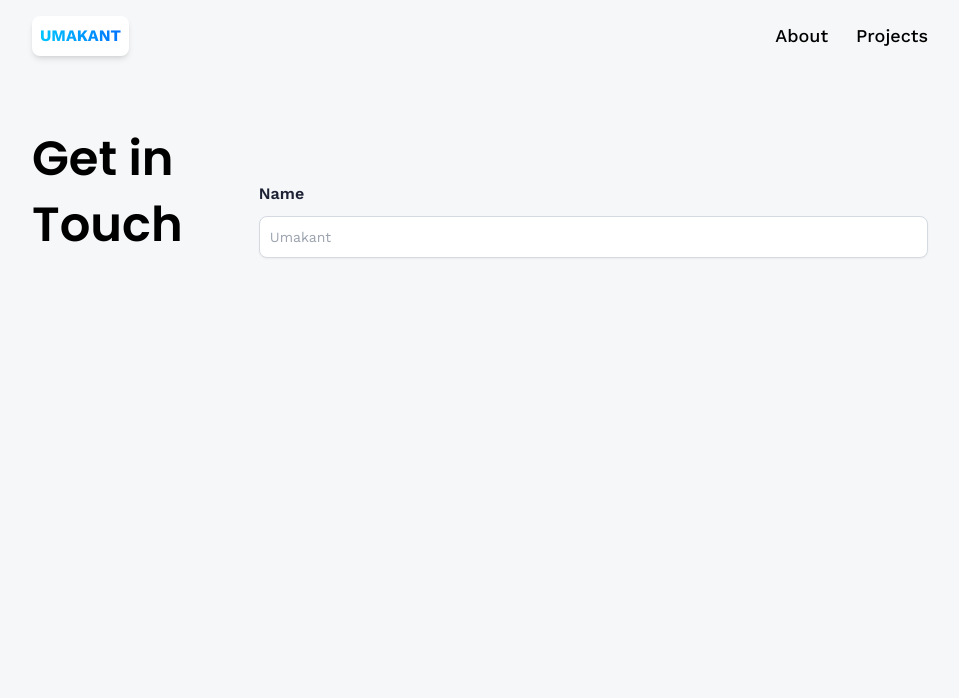
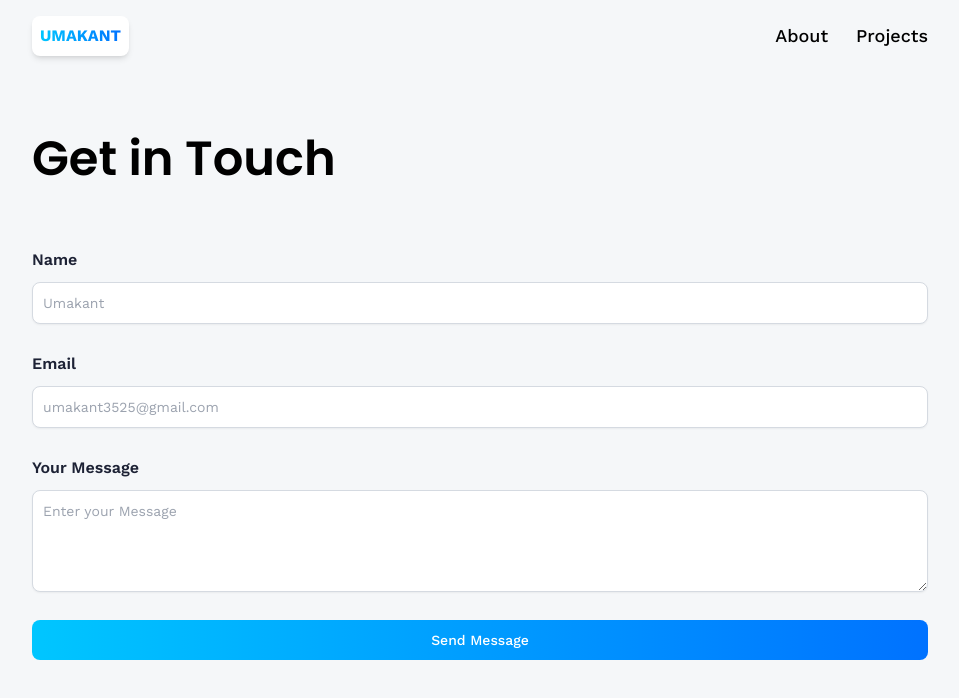
Before and after one commit to umakant3525/3JS_PORTFOLIO, a React (Vite) app: page /contact in a window 1280 px wide. Shown: the top 698 px of the page, without its empty margins (160-1119 px from the left). Built offline with nearby package versions, Linux system fonts and the light colour scheme; no server answers.

Commit message:
done with emailjs itegration with mail id after long trail

```diff
--- a/package.json
+++ b/package.json
@@ -10,6 +10,7 @@
     "preview": "vite preview"
   },
   "dependencies": {
+    "@emailjs/browser": "^4.1.0",
     "@react-spring/three": "^9.7.3",
     "@react-three/drei": "^9.97.5",
     "@react-three/fiber": "^8.15.16",
--- a/src/pages/Contact.jsx
+++ b/src/pages/Contact.jsx
@@ -1,34 +1,119 @@
-import React, { useState } from "react";
+import React, { useRef, useState } from "react";
+import emailjs from "@emailjs/browser";
 
 const Contact = () => {
+  const formRef = useRef(null);
   const [form, setForm] = useState({
     name: "",
     email: "",
     message: "",
   });
 
-  const handleChange = () => {
-    console.log("Form fill");
+  const [isLoading, setIsLoading] = useState(false);
+
+  const handleChange = (e) => {
+    setForm({ ...form, [e.target.name]: e.target.value });
   };
 
- const handelFocus = () =>{
+  const handleSubmit = (e) => {
+    e.preventDefault();
+    setIsLoading(true);
 
- }
- const handelBlur = () =>{
+    console.log(import.meta.env.VITE_APP_EMAILJS_SERVICE_ID);
+    console.log(import.meta.env.VITE_APP_EMAILJS_TEMPLATE_ID);
+    console.log(import.meta.env.VITE_APP_EMAILJS_PUBLIC_KEY);
+    emailjs
+      .send(
+        import.meta.env.VITE_APP_EMAILJS_SERVICE_ID,
+        import.meta.env.VITE_APP_EMAILJS_TEMPLATE_ID,
+        {
+          from_name: form.name,
+          to_name: "Umakant",
+          to_email: form.email,
+          message: form.message,
+        },
+        import.meta.env.VITE_APP_EMAILJS_PUBLIC_KEY
+      )
+      .then(() => {
+        setIsLoading(false);
+        //To do success message
+        // to hide an alert
+        setForm({ name: "", email: "", message: "" });
+      })
+      .catch((error) => {
+        setIsLoading(false);
+        console.log(error);
+        // to show error message n alert
+      });
+  };
 
- }
-
+  const handleFocus = () => {};
+  const handleBlur = () => {};
 
   return (
     <section className="relative flex lg:flex-row flex-col max-container ">
-      <h1 className=" head-text"> Get in Touch </h1>
+      <div className="flex-1 min-w-[50%] flex flex-col ">
+        <h1 className="head-text"> Get in Touch </h1>
+        <form
+          className="w-full flex flex-col gap-7 mt-14 "
+          onSubmit={handleSubmit}
+        >
+          <label className="text-black-500 font-semibold ">
+            Name
+            <input
+              type="text"
+              name="name"
+              className="input"
+              placeholder="Umakant"
+              required
+              value={form.name}
+              onChange={handleChange}
+              onFocus={handleFocus}
+              onBlur={handleBlur}
+            />
+          </label>
 
-      <form className="w-full flex flex-col gap-7 mt-14 ">
-        <label className=" text-black-500 font-semibold ">
-          Name
-          <input type="text" name="name" className="input" placeholder="Umakant" required value={form.name} onChange={handleChange} onFocus={handelFocus} onBlur={handelBlur} />
-        </label>
-      </form>
+          <label className="text-black-500 font-semibold ">
+            Email
+            <input
+              type="email"
+              name="email"
+              className="input"
+              placeholder="umakant3525@gmail.com"
+              required
+              value={form.email}
+              onChange={handleChange}
+              onFocus={handleFocus}
+              onBlur={handleBlur}
+            />
+          </label>
+
+          <label className="text-black-500 font-semibold ">
+            Your Message
+            <textarea
+              name="message"
+              className="textarea"
+              rows={4}
+              placeholder="Enter your Message "
+              required
+              value={form.message}
+              onChange={handleChange}
+              onFocus={handleFocus}
+              onBlur={handleBlur}
+            />
+          </label>
+          <button
+            type="submit"
+            className="btn"
+            onFocus={handleFocus}
+            onBlur={handleBlur}
+            disabled={isLoading}
+          >
+            {" "}
+            {isLoading ? "Sending .... " : "Send Message "}{" "}
+          </button>
+        </form>
+      </div>
     </section>
   );
 };
```
Also changed, not shown: vite.config.js.timestamp-1707773544611-3e6b97bc045d4.mjs (added, +11 -0 lines), 1 other file (tests, documents, lock files or other folders).
